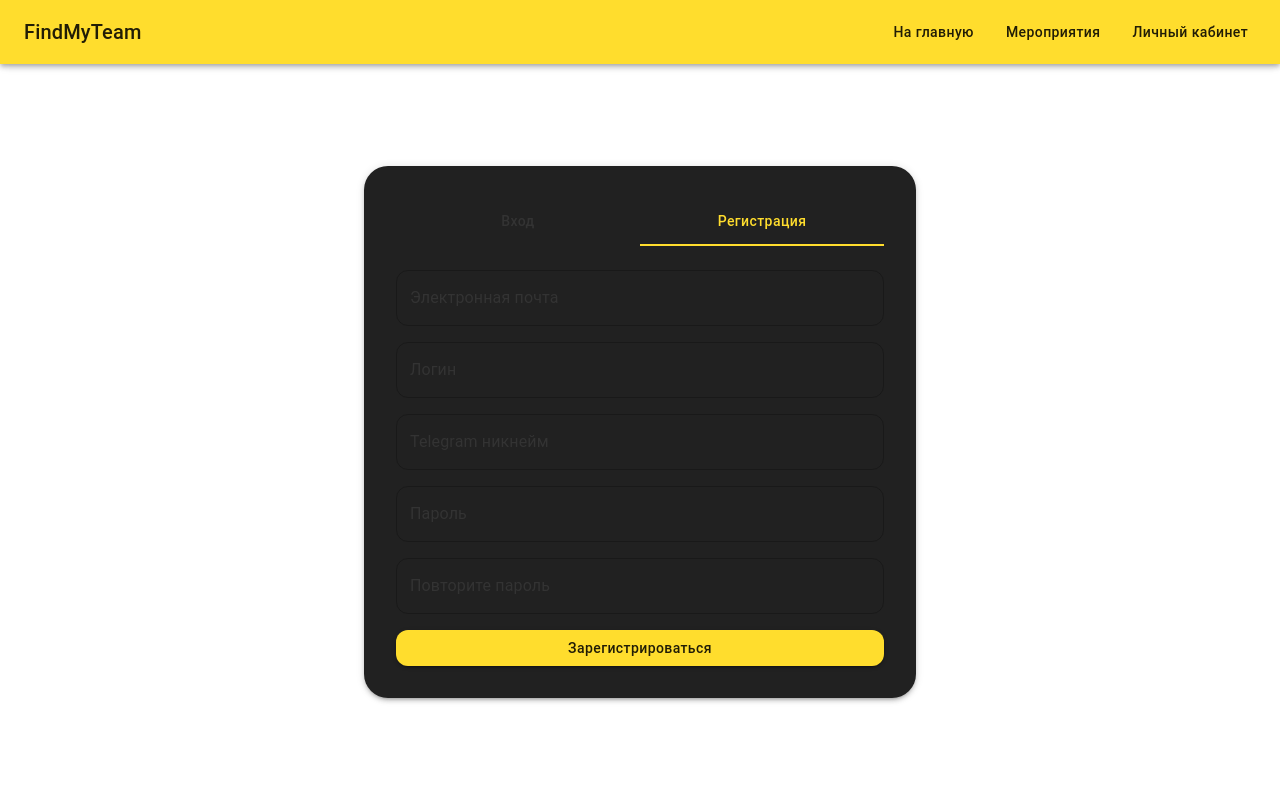
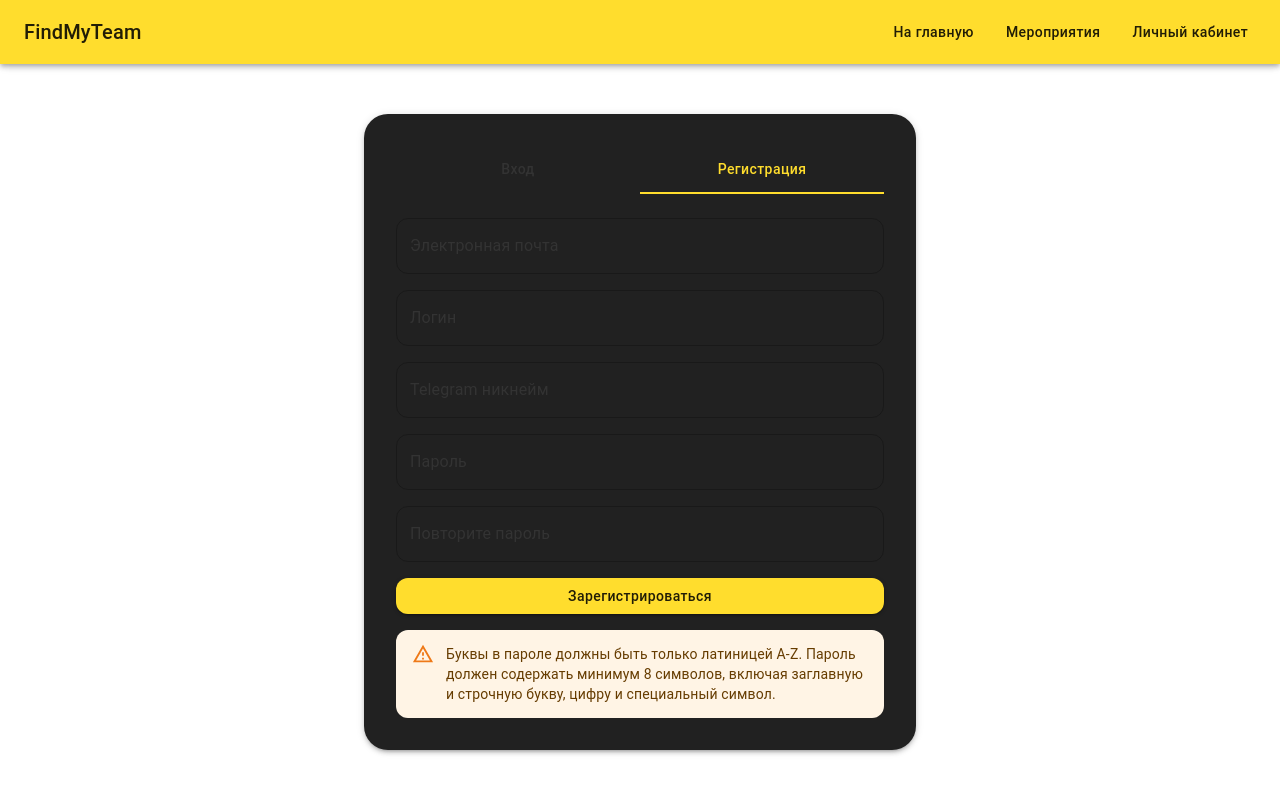
Before and after one commit to GlebNes109/FindMyTeam, a React (Vite) app in the folder frontend/: page /auth in a window 1280 px wide. Both pictures are taken after a click on the tab "Регистрация". Shown: the top 794 px of the page. Built offline with nearby package versions, Linux system fonts and the light colour scheme.

Commit message:
feat(MainPage): password requirements warning

```diff
--- a/frontend/src/components/SignUpForm.jsx
+++ b/frontend/src/components/SignUpForm.jsx
@@ -124,6 +124,7 @@ const SignUpForm = ({ onSuccess, switchToLogin }) => {
                     Зарегистрироваться
                 </Button>
                 {errorMessage && <Alert severity="error">{errorMessage}</Alert>}
+                <Alert severity="warning">Буквы в пароле должны быть только латиницей A-Z. Пароль должен содержать минимум 8 символов, включая заглавную и строчную букву, цифру и специальный символ.</Alert>
             </Stack>
         </Box>
     );
```
